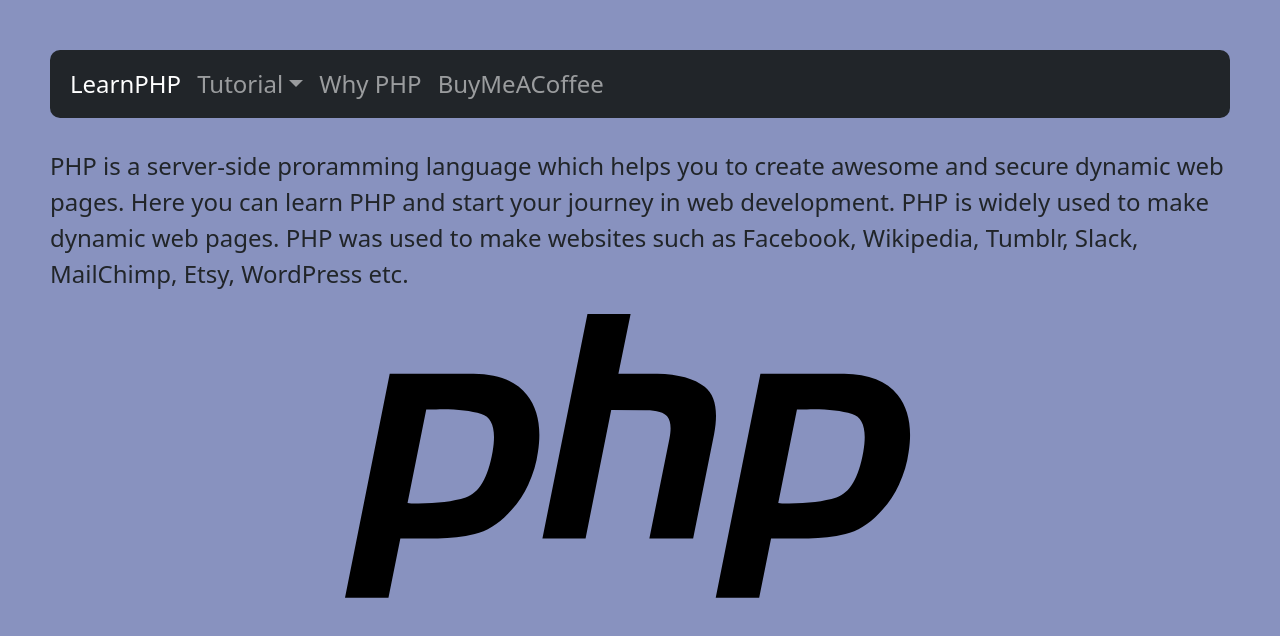
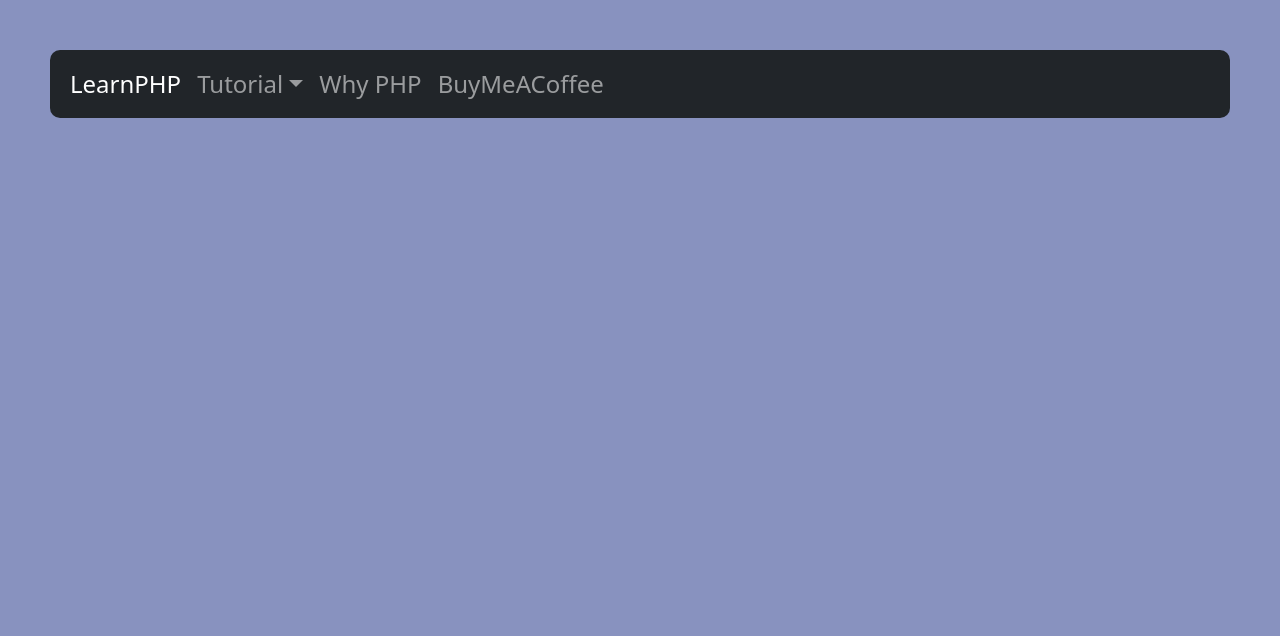
Before and after one commit to tahmidzishan/LearnPHP, a plain HTML site: page index.html in a window 1280 px wide. Drawn offline with nearby package versions, Linux system fonts and the light colour scheme.

Commit message:
Update index.html

```diff
--- a/index.html
+++ b/index.html
@@ -26,7 +26,7 @@
           </ul>
         </li>
         <li class="nav-item">
-          <a class="nav-link" href="#">Why PHP</a>
+          <a class="nav-link" href="">Why PHP</a>
         </li>
         <li class="nav-item">
           <a class="nav-link" target="blank" href="https://www.buymeacoffee.com/tahmidz">BuyMeACoffee</a>
@@ -37,17 +37,6 @@
 
 
 
-  <div>
-    <p>
-    PHP is a server-side proramming language which helps you to create awesome
-    and secure dynamic web pages. Here you can learn PHP and start your journey
-    in web development. PHP is widely used to make dynamic web pages. PHP was
-    used to make websites such as Facebook, Wikipedia, Tumblr, Slack, MailChimp,
-    Etsy, WordPress etc.
-    </p>
-  </div>
-  <div>
-    <img src="/LearnPHP/Images/php-logo.svg" alt="PHP logo" class="phplogo">
-  </div>
+
 </body>
 </html>
```
